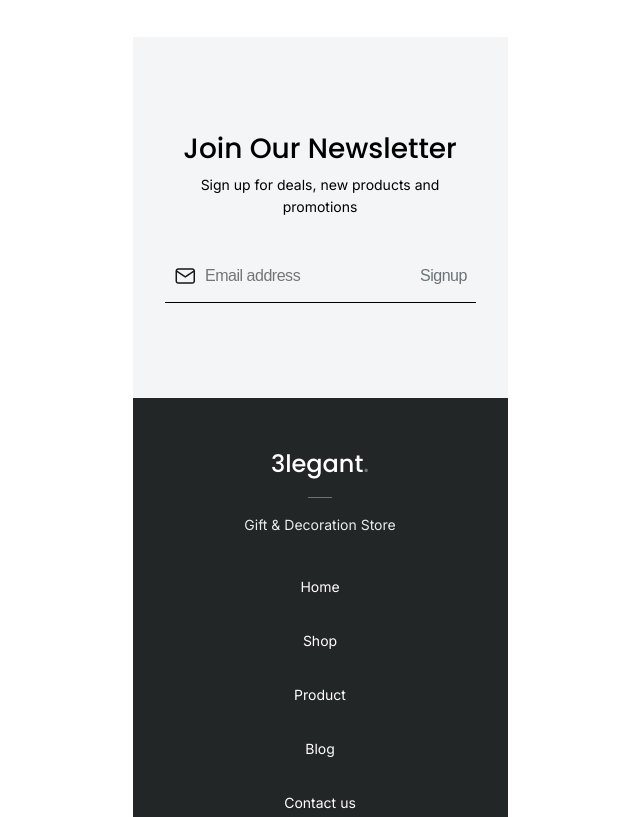
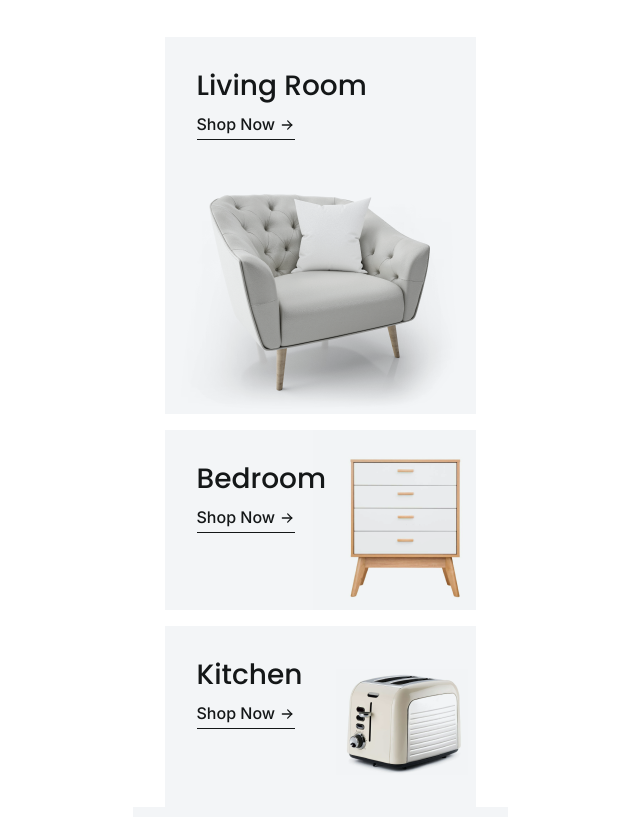
Before and after one commit to Kenama/Cafe-Street, a plain HTML site: page src/index.html in a window 1280 px wide. Shown: the part 222-1039 px from the top of the page, without its empty margins (320-960 px from the left). Drawn offline with Linux system fonts and the light colour scheme; a web font is replaced by a local one.

Commit message:
Home categories

```diff
--- a/src/assets/css/global-styles/styles.css
+++ b/src/assets/css/global-styles/styles.css
@@ -19,6 +19,7 @@
 
 /* Home partials */
 @import url(/src/assets/css/partials/home-partials/quote.css);
+@import url(/src/assets/css/partials/home-partials/categories.css);
 
 /* Varriables */
 /* ---------------------------------------------------------- */
--- /dev/null
+++ b/src/assets/css/partials/home-partials/categories.css
@@ -0,0 +1,55 @@
+/* Categories */
+
+.categories {
+  padding-inline: var(--padding-horizontal);
+}
+
+/* Category */
+.category {
+  padding: 32px;
+  background: var(--bg-neutral);
+  margin-bottom: 16px;
+  width: 311px;
+}
+.category:last-child {
+  margin: 0;
+}
+
+/* Category header */
+.category-header {
+  font-family: var(--font-sec);
+  font-weight: var(--fw-semibold);
+  font-size: var(--fs-h3);
+  line-height: var(--lh-h3);
+  margin-bottom: 8px;
+  color: var(--color-text);
+}
+
+/* Category button */
+.category-button {
+  display: inline-flex;
+  gap: 4px;
+  border-bottom: 1px solid var(--color-text);
+  font-family: var(--font-main);
+  font-weight: var(--fw-semibold);
+  line-height: 171%;
+  color: var(--color-text);
+}
+
+/* Category Living Room */
+.category-living-room {
+  background: url(/src/assets/img/image-living-room.png);
+  height: 377px;
+}
+
+/* Category Bedroom */
+.category-bedroom {
+  background: url(/src/assets/img/image-bedroom.png);
+  height: 180px;
+}
+
+/* Category Kitchen */
+.category-kitchen {
+  background: url(/src/assets/img/image-kitchen.png);
+  height: 181px;
+}
--- a/src/assets/css/partials/home-partials/quote.css
+++ b/src/assets/css/partials/home-partials/quote.css
@@ -2,6 +2,7 @@
 
 .quote {
   margin-bottom: var(--margin-vertical);
+  padding-inline: var(--padding-horizontal);
 }
 
 /* Header */
--- a/src/assets/css/partials/shared-partials/header.css
+++ b/src/assets/css/partials/shared-partials/header.css
@@ -14,6 +14,13 @@
 .left {
   display: flex;
   align-items: center;
+}
+
+/* Burger menu button */
+.burger-menu-button {
+  width: 24px;
+  height: 24px;
+  background: url(/src/assets/img/icon-burger-menu.svg) no-repeat;
 }
 
 /* Shopping cart */
--- a/src/index.html
+++ b/src/index.html
@@ -12,7 +12,7 @@
     <div class="wrapper">
       <!-- Notification bar -->
       <div class="notification-bar">
-        <img src="/src/assets/img/icon-discount.svg" alt="" />
+        <img src="/src/assets/img/icon-discount.svg" alt="discount" />
         <span>30% off storewide — Limited time!</span>
         <button class="button-close"></button>
       </div>
@@ -20,10 +20,8 @@
       <div class="header">
         <!-- Left -->
         <div class="left">
-          <!-- Burger menu -->
-          <button class="burger-menu">
-            <img src="/src/assets/img/icon-burger-menu.svg" alt="" />
-          </button>
+          <!-- Burger menu button -->
+          <button class="burger-menu-button"></button>
           <!-- Logo -->
           <a href="/src/index.html" class="logo"
             >3legant<span class="highlight">.</span></a
@@ -39,18 +37,48 @@
       <div class="slider"></div>
       <!-- Quote -->
       <div class="quote">
+        <!-- Header -->
         <h1>
           Simply Unique<span>/</span>
           <br />
           Simply Better<span>.</span>
         </h1>
+        <!-- Text -->
         <p>
-          <span>3legant</span> is a gift & decorations store based in HCMC, Vietnam. Est
-          since 2019.
+          <span>3legant</span> is a gift & decorations store based in HCMC,
+          Vietnam. Est since 2019.
         </p>
       </div>
       <!-- Categories -->
-      <div class="categories"></div>
+      <div class="categories">
+        <!-- Category Living Room -->
+        <div class="category category-living-room">
+          <!-- Category header -->
+          <h3 class="category-header">Living Room</h3>
+          <!-- Category button -->
+          <a href="" class="category-button" class="category-button"
+            >Shop Now <img src="/src/assets/img/arrow.svg" alt="arrow"
+          /></a>
+        </div>
+        <!-- Category Bedroom -->
+        <div class="category category-bedroom">
+          <!-- Category header -->
+          <h3 class="category-header">Bedroom</h3>
+          <!-- Category button -->
+          <a href="" class="category-button" class="category-button"
+            >Shop Now <img src="/src/assets/img/arrow.svg" alt="arrow"
+          /></a>
+        </div>
+        <!-- Category Kitchen -->
+        <div class="category category-kitchen">
+          <!-- Category header -->
+          <h3 class="category-header">Kitchen</h3>
+          <!-- Category button -->
+          <a href="" class="category-button" class="category-button"
+            >Shop Now <img src="/src/assets/img/arrow.svg" alt="arrow"
+          /></a>
+        </div>
+      </div>
       <!-- Pros -->
       <div class="pros"></div>
       <!-- Offer -->
@@ -90,7 +118,7 @@
             <li><a href="">Shop</a></li>
             <li><a href="">Product</a></li>
             <li><a href="">Blog</a></li>
-            <li><a href="">Contact</a> us</li>
+            <li><a href="">Contact us</a></li>
           </ul>
         </nav>
         <!-- Bottom -->
```
Also changed, not shown: src/assets/img/arrow.svg (added), src/assets/img/image-bedroom.png (added), src/assets/img/image-kitchen.png (added), src/assets/img/image-living-room.png (added).
